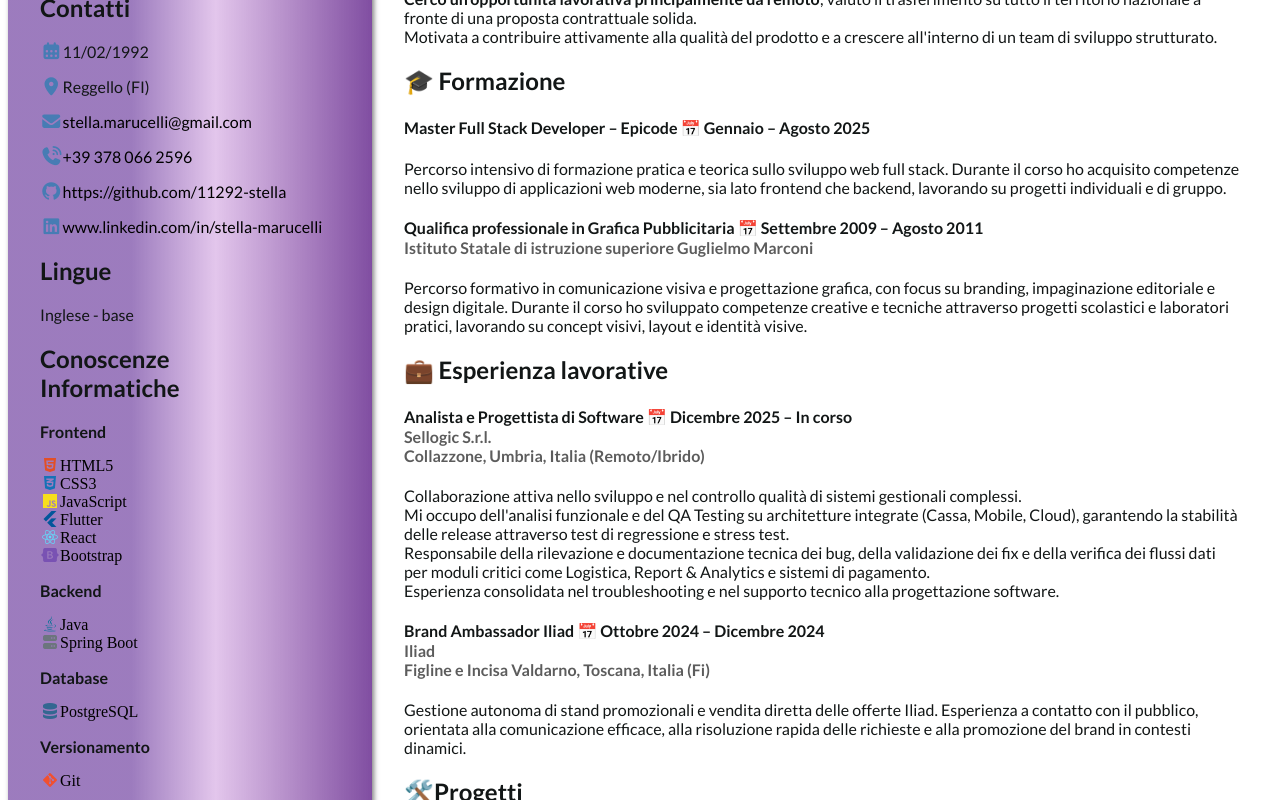
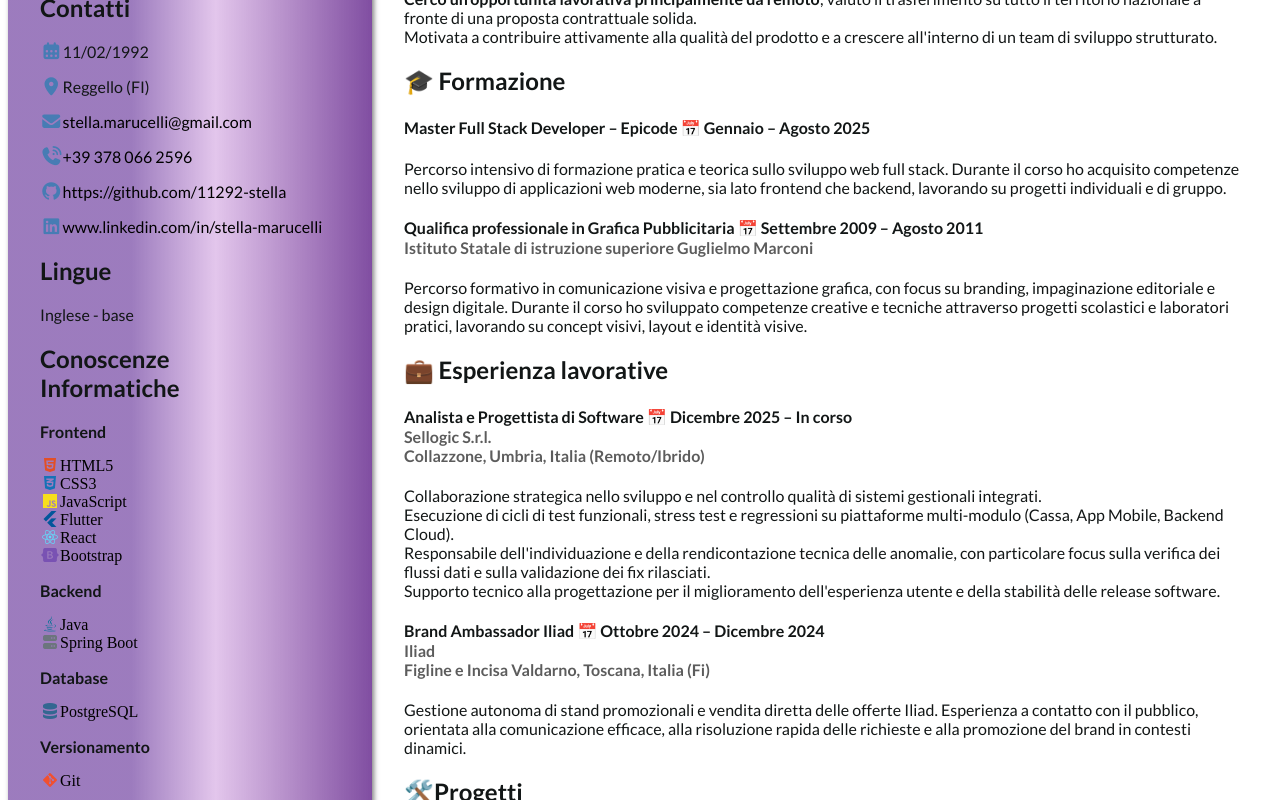
Before and after one commit to 11292-stella/cv-stella-marucelli, a React (Vite) app: page / in a window 1280 px wide. Shown: the part 364-1164 px from the top of the page. Built offline with nearby package versions, Linux system fonts and the light colour scheme.

Commit message:
aggiornamento

```diff
--- a/src/Cv.jsx
+++ b/src/Cv.jsx
@@ -241,7 +241,7 @@ const Cv = function () {
   <h2>Junior Full Stack Developer & QA Analyst</h2>
 
   <h2>Profilo Professionale</h2>
-  <p>
+ <p>
     Sviluppatrice Full Stack formata con <strong>Epicode</strong>, con esperienza consolidata nell'<strong>Analisi Funzionale e QA Testing</strong> per sistemi gestionali complessi. <br />
 
     Specializzata nel testing software in ambienti demo e produzione, mi occupo di individuare criticità logiche e sistemistiche, documentandole in modo analitico per supportare il team di sviluppo nella risoluzione dei bug. <br />
@@ -280,16 +280,16 @@ const Cv = function () {
 
         <h2>💼 Esperienza lavorative</h2>
 
-        <h4>
+   <h4>
   Analista e Progettista di Software 📅 Dicembre 2025 – In corso <br />
   <span className="luogo">Sellogic S.r.l.</span> <br />
   <span className="luogo">Collazzone, Umbria, Italia (Remoto/Ibrido)</span>
 </h4>
 <p>
-  Collaborazione attiva nello sviluppo e nel controllo qualità di sistemi gestionali complessi. <br />
-  Mi occupo dell'analisi funzionale e del QA Testing su architetture integrate (Cassa, Mobile, Cloud), garantendo la stabilità delle release attraverso test di regressione e stress test. <br />
-  Responsabile della rilevazione e documentazione tecnica dei bug, della validazione dei fix e della verifica dei flussi dati per moduli critici come Logistica, Report & Analytics e sistemi di pagamento. <br />
-  Esperienza consolidata nel troubleshooting e nel supporto tecnico alla progettazione software.
+  Collaborazione strategica nello sviluppo e nel controllo qualità di sistemi gestionali integrati. <br />
+  Esecuzione di cicli di test funzionali, stress test e regressioni su piattaforme multi-modulo (Cassa, App Mobile, Backend Cloud). <br />
+  Responsabile dell'individuazione e della rendicontazione tecnica delle anomalie, con particolare focus sulla verifica dei flussi dati e sulla validazione dei fix rilasciati. <br />
+  Supporto tecnico alla progettazione per il miglioramento dell'esperienza utente e della stabilità delle release software.
 </p>
 
         <h4>
```
